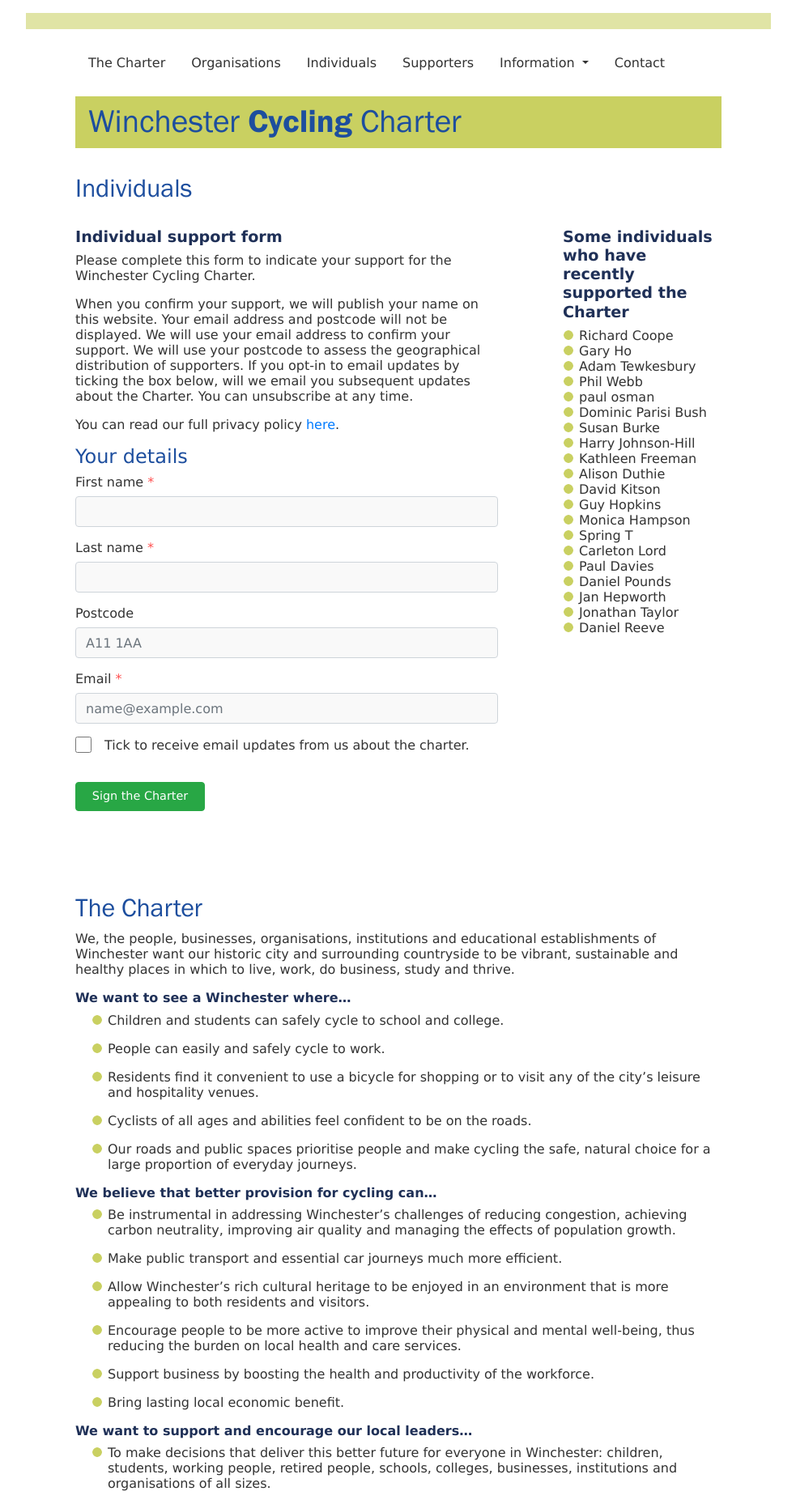
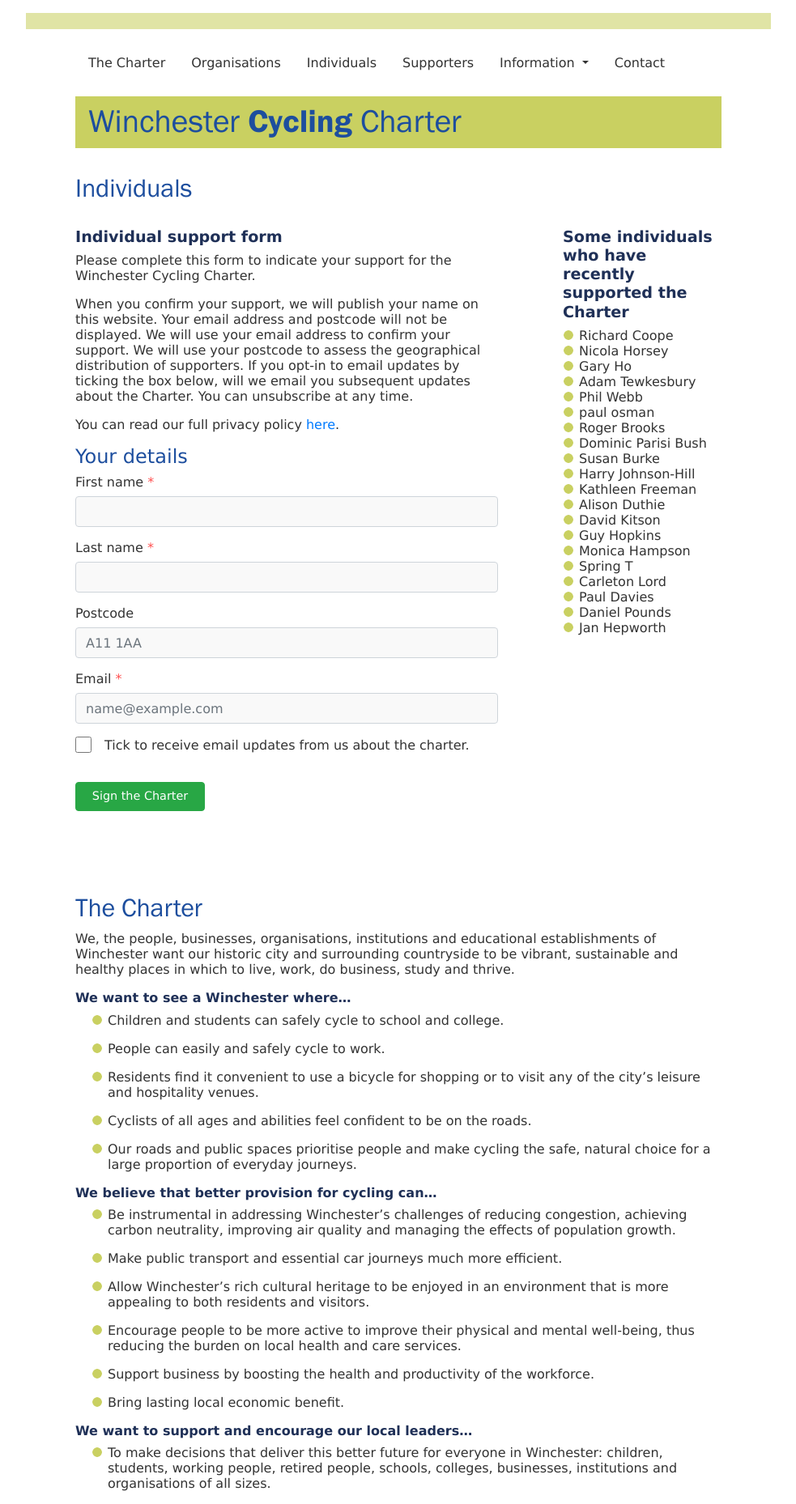
Before and after one commit to winchestercyclingcharter/winchestercyclingcharter.github.io, a Jekyll site: the page built from ind-page.md, in a window 1280 px wide. Shown: the whole page at 81% size, without its empty margins (148-1131 px from the left). Built offline with Jekyll 4.4.1, drawn with Linux system fonts in a browser that asks for light colours; nearby versions of some CDN libraries.

Commit message:
Update people.yml

```diff
--- a/_data/people.yml
+++ b/_data/people.yml
@@ -311,3 +311,5 @@
 - { lastname: Tewkesbury, firstname: Adam, dt: 20210317-140810-471775 }
 - { lastname: Ho, firstname: Gary, dt: 20210317-141248-481416 }
 - { lastname: Coope, firstname: Richard, dt: 20210317-213958-855987 }
+- { lastname: Brooks, firstname: Roger , dt: 20210316-114521-461966 }
+- { lastname: Horsey, firstname: Nicola, dt: 20210317-171237-457168 }
```
